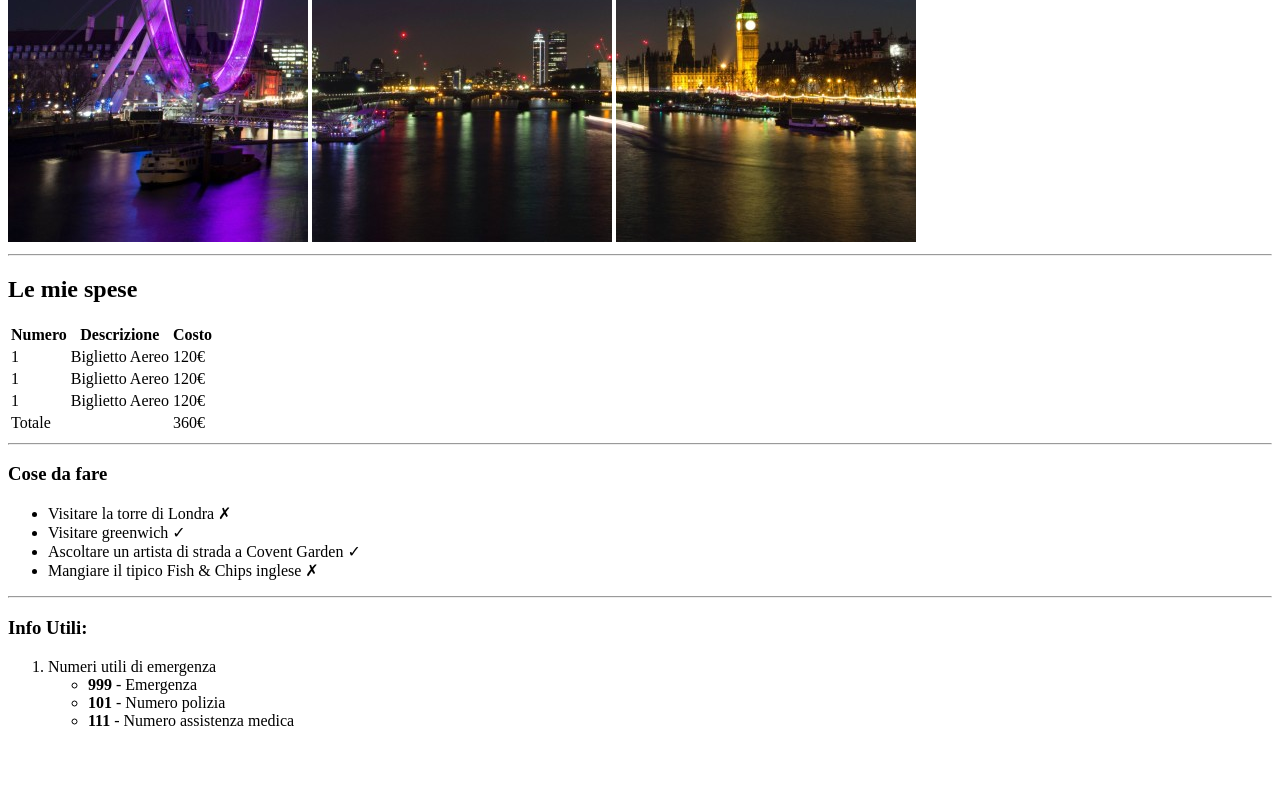
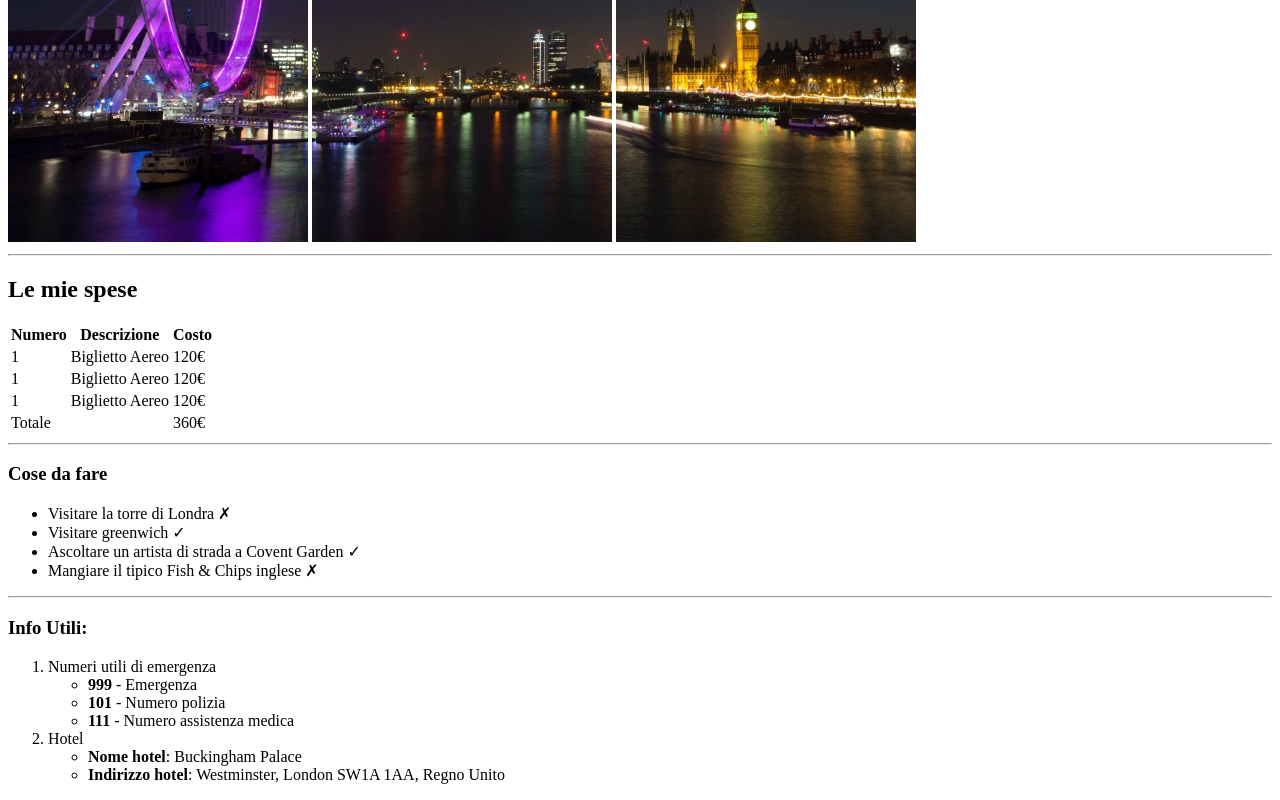
Before and after one commit to matteocenci/html-london-trip, a plain HTML site: page index.html in a window 1280 px wide. Shown: the part 438-1238 px from the top of the page. Before the commit the page ends 1184 px from the top, so only its background shows below. Drawn offline with Linux system fonts and the light colour scheme.

Commit message:
add: second section of the ordered list

```diff
--- a/index.html
+++ b/index.html
@@ -83,6 +83,11 @@
                     <li><strong>101</strong> - Numero polizia</li>
                     <li><strong>111</strong> - Numero assistenza medica</li>
                 </ul>
+                <li>Hotel</li>
+                <ul>
+                    <li><strong>Nome hotel</strong>: Buckingham Palace</li>
+                    <li><strong>Indirizzo hotel</strong>: Westminster, London SW1A 1AA, Regno Unito</li>
+                </ul>
             </ol>
         </Section>
 
```
